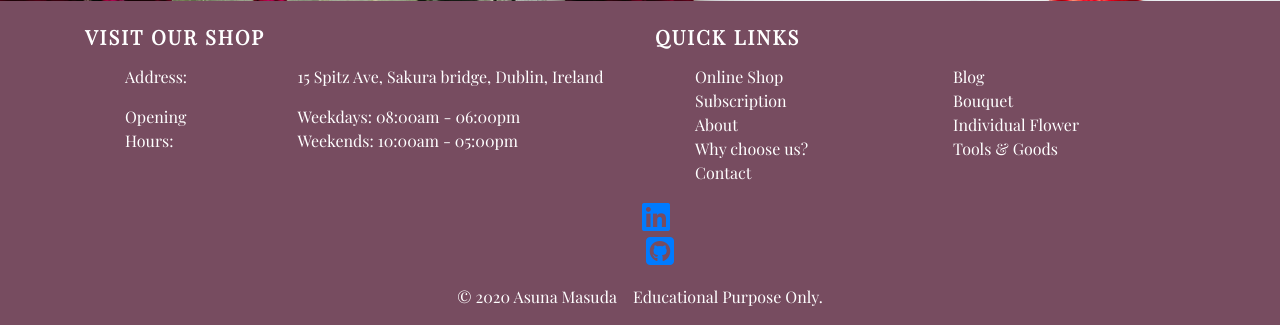
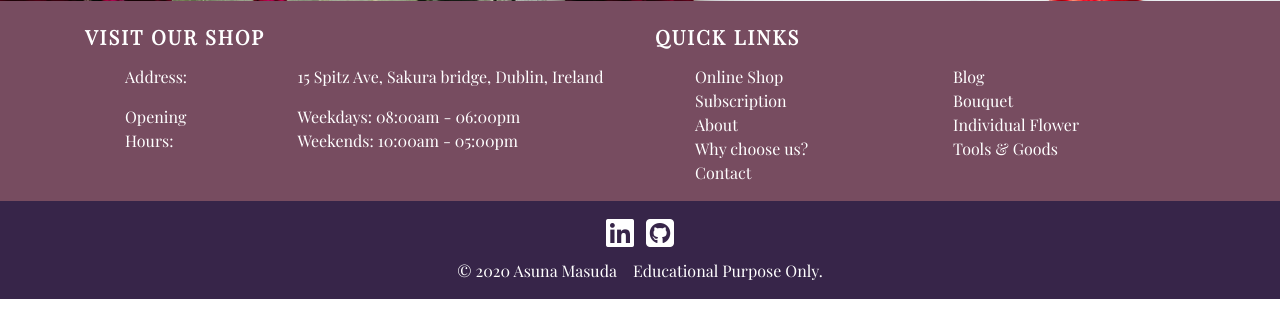
Before and after one commit to AsunaMasuda/FloweryDays, a Django app: page / in a window 1280 px wide. Shown: the part 3123-3448 px from the top of the page. After the commit the page ends 3422 px from the top, so only its background shows below. Run offline with Django 3.2, Linux system fonts and the light colour scheme; some libraries are stand-ins or nearby versions.

Commit message:
Add the styling for background and  icon in second footer panel in base.css

```diff
--- a/static/css/base.css
+++ b/static/css/base.css
@@ -265,3 +265,25 @@ body {
     columns: 2;
     break-inside: avoid;
 }
+
+.second-footer-panel {
+   background: #372549;
+}
+
+ul#social-icon li {
+ display:inline;
+}
+
+ul#social-icon {
+ padding-left: 0px!important;
+ margin-top: 1rem;
+ margin-bottom: 0.5rem;
+}
+
+ul#social-icon a {
+ color: white;
+}
+
+ul#social-icon a:hover {
+   color: #eacdc2;
+}
```
